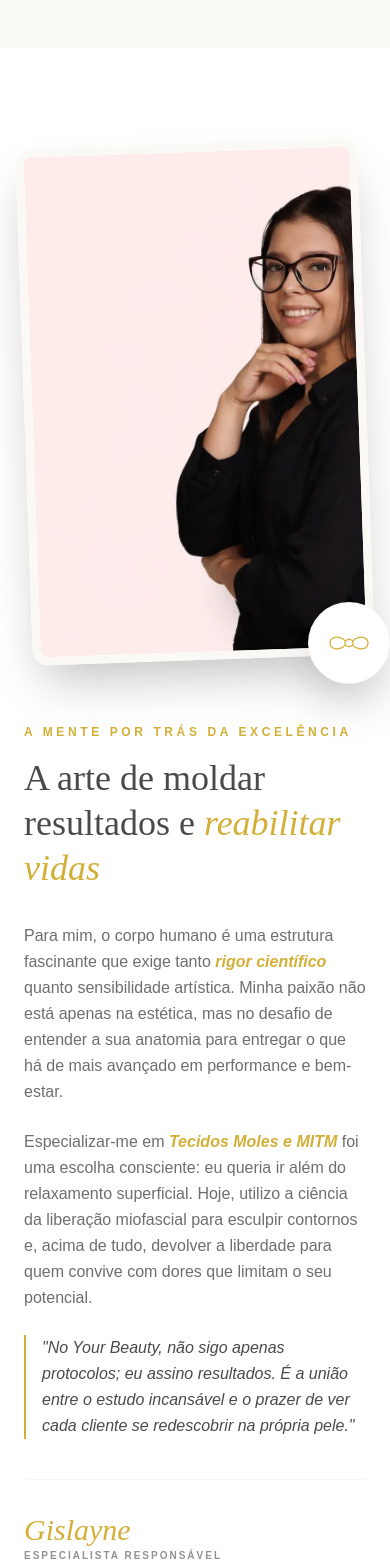
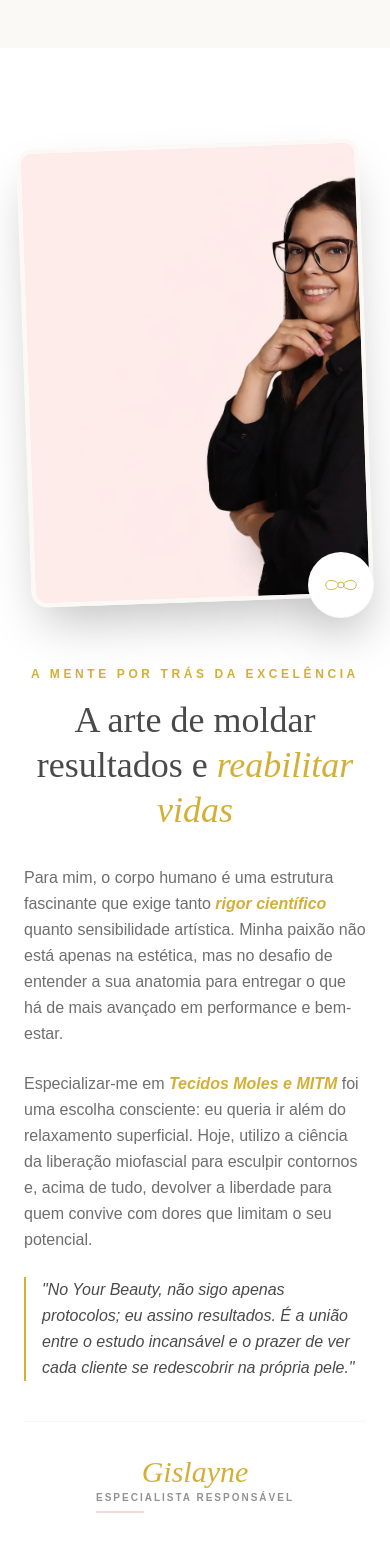
Before and after one commit to wendelvx/Beauty, a React (Vite) app: page / in a window 390 px wide. Shown: the part 4720-6288 px from the top of the page. Built offline with nearby package versions, Linux system fonts and the light colour scheme.

Commit message:
refactor

```diff
--- a/src/sections/About.jsx
+++ b/src/sections/About.jsx
@@ -7,21 +7,26 @@ export default function About() {
       <div className="max-w-7xl mx-auto px-6">
         <div className="flex flex-col md:flex-row items-center gap-16">
 
-          {/* Lado da Imagem */}
+          {/* Lado da Imagem - Container Centralizado no Mobile */}
           <motion.div
-            initial={{ opacity: 0, x: -50 }}
-            whileInView={{ opacity: 1, x: 0 }}
+            initial={{ opacity: 0, y: 20 }}
+            whileInView={{ opacity: 1, y: 0 }}
             viewport={{ once: true }}
             transition={{ duration: 0.8 }}
-            className="relative w-full md:w-1/2"
+            className="relative w-full max-w-md md:max-w-none md:w-1/2 mx-auto"
           >
-            <div className="absolute -top-6 -left-6 w-64 h-64 bg-quartz/20 rounded-3xl -z-10 animate-pulse" />
+            <div className="absolute -top-6 -left-6 w-48 h-48 md:w-64 md:h-64 bg-quartz/20 rounded-3xl -z-10 animate-pulse" />
 
-            <div className="relative rounded-2xl overflow-hidden shadow-2xl border-8 border-offwhite transform -rotate-2 hover:rotate-0 transition-transform duration-500 group">
+            <div className="relative rounded-2xl overflow-hidden shadow-2xl border-4 md:border-8 border-offwhite transform -rotate-2 md:-rotate-2 hover:rotate-0 transition-transform duration-500 group">
               <img
                 src="/images/ges-profile.webp"
                 alt="Gislayne - Especialista Your Beauty"
-                className="w-full h-[500px] object-cover transition-transform duration-700 group-hover:scale-105"
+                /* CORREÇÃO DE ENQUADRAMENTO:
+                   Mudamos para object-[25%_center].
+                   Isso foca no primeiro quarto da imagem (esquerda),
+                   trazendo a pessoa que está na direita para o centro da tela.
+                */
+                className="w-full h-[450px] md:h-[600px] object-cover object-[25%_center] md:object-center transition-transform duration-700 group-hover:scale-105"
               />
             </div>
 
@@ -31,19 +36,19 @@ export default function About() {
               viewport={{ once: true }}
               transition={{ delay: 0.5, type: "spring", stiffness: 200 }}
               whileHover={{ scale: 1.1, rotate: 5 }}
-              className="absolute -bottom-6 -right-6 bg-white p-5 rounded-full shadow-2xl border border-quartz/20 cursor-pointer"
+              className="absolute -bottom-4 -right-2 md:-bottom-6 md:-right-6 bg-white p-4 md:p-5 rounded-full shadow-2xl border border-quartz/20 cursor-pointer z-10"
             >
-              <KittyBow className="w-10 h-10 text-gold" />
+              <KittyBow className="w-8 h-8 md:w-10 md:h-10 text-gold" />
             </motion.div>
           </motion.div>
 
-          {/* Lado do Texto - Nova Copy Focada em Resultados e Paixão */}
+          {/* Lado do Texto (Mantido igual) */}
           <motion.div
-            initial={{ opacity: 0, x: 50 }}
-            whileInView={{ opacity: 1, x: 0 }}
+            initial={{ opacity: 0, y: 20 }}
+            whileInView={{ opacity: 1, y: 0 }}
             viewport={{ once: true }}
-            transition={{ duration: 0.8 }}
-            className="w-full md:w-1/2"
+            transition={{ duration: 0.8, delay: 0.2 }}
+            className="w-full md:w-1/2 text-center md:text-left"
           >
             <span className="font-sans text-gold uppercase tracking-[0.3em] text-xs mb-4 block font-bold">
               A mente por trás da excelência
@@ -52,7 +57,7 @@ export default function About() {
               A arte de moldar resultados e <span className="italic text-gold">reabilitar vidas</span>
             </h2>
 
-            <div className="space-y-6 font-sans text-aesthetic-gray/80 leading-relaxed text-base md:text-lg">
+            <div className="space-y-6 font-sans text-aesthetic-gray/80 leading-relaxed text-base md:text-lg text-left">
               <p>
                 Para mim, o corpo humano é uma estrutura fascinante que exige tanto
                 <span className="text-gold font-semibold italic"> rigor científico </span>
@@ -64,12 +69,13 @@ export default function About() {
                 <span className="text-gold font-semibold italic"> Tecidos Moles e MITM </span>
                 foi uma escolha consciente: eu queria ir além do relaxamento superficial. Hoje, utilizo a ciência da liberação miofascial para esculpir contornos e, acima de tudo, devolver a liberdade para quem convive com dores que limitam o seu potencial.
               </p>
+
               <p className="font-medium text-aesthetic-gray italic border-l-2 border-gold pl-4">
                 "No Your Beauty, não sigo apenas protocolos; eu assino resultados. É a união entre o estudo incansável e o prazer de ver cada cliente se redescobrir na própria pele."
               </p>
             </div>
 
-            <div className="mt-10 pt-8 border-t border-quartz/30 flex items-center gap-6">
+            <div className="mt-10 pt-8 border-t border-quartz/30 flex flex-col items-center md:items-start gap-6">
               <div className="relative">
                 <p className="font-serif text-3xl text-gold italic">Gislayne</p>
                 <p className="text-[10px] uppercase tracking-[0.2em] opacity-60 font-bold">Especialista Responsável</p>
```
Lines whose indentation alone changed are shown as unchanged.
